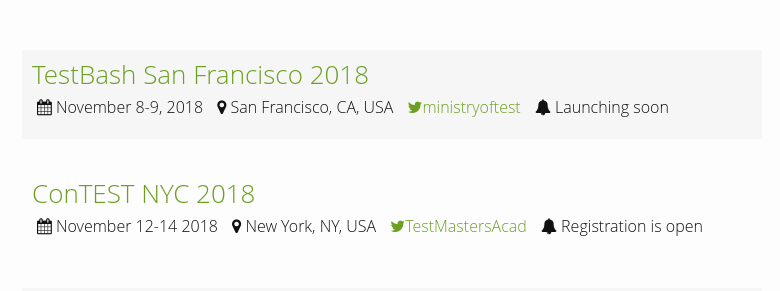
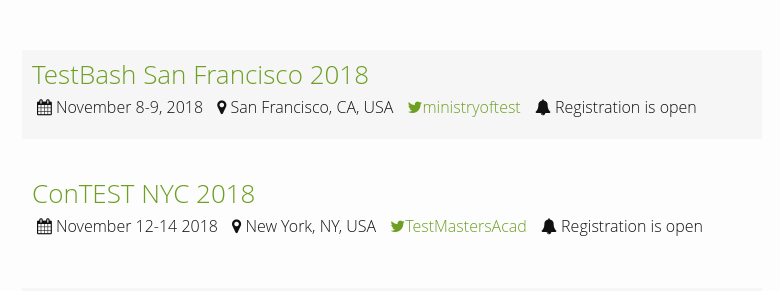
Before and after one commit to TestingConferences/testingconferences.github.io, a Jekyll site: the page built from index.html, in a window 1280 px wide and 900 px high, scrolled down 4217 px. Shown: the part 164-455 px from the top of the window, without its empty margins (248-1028 px from the left). Built offline with Jekyll 4.4.1, drawn with Linux system fonts in a browser that asks for light colours.

Commit message:
SFO is now live

```diff
--- a/_data/current.yml
+++ b/_data/current.yml
@@ -239,9 +239,9 @@
 - name: TestBash San Francisco 2018
   location: San Francisco, CA, USA
   dates: "November 8-9, 2018"
-  url: https://ministryoftesting.com/events/testbash-san-francisco-2018
+  url: https://ti.to/mot/testbash-san-francisco-2018?source=testingconferences
   twitter: ministryoftest
-  status: Launching soon
+  status: Registration is open
 
 - name: ConTEST NYC 2018
   location: New York, NY, USA
```
